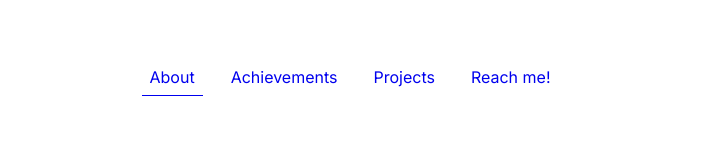
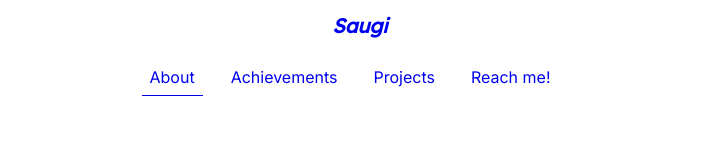
Before and after one commit to zuramai/saugi.me, a Nuxt app: page / in a window 1280 px wide. Shown: the top 146 px of the page, without its empty margins (280-997 px from the left). Built offline with nearby package versions, Linux system fonts and the light colour scheme.

Commit message:
fix(style): `@apply` not working

```diff
--- a/assets/css/style.css
+++ b/assets/css/style.css
@@ -7,13 +7,13 @@ h1,h2,h3,h4 {
   font-family: "Lexend", -apple-system, BlinkMacSystemFont, 'Segoe UI', Roboto, Oxygen, Ubuntu, Cantarell, 'Open Sans', 'Helvetica Neue', sans-serif;
 }
 a {
-  @apply text-subheading dark:text-gray-400 transition duration-200 ease-out;
+  --at-apply: dark:text-gray-400 text-subheading transition duration-200 ease-out;
 }
 a:hover {
-  @apply text-gray-100;
+  --at-apply: text-gray-100;
 }
 a.router-link-exact-active {
-  @apply text-subheading;
+  --at-apply: text-subheading;
 }
 button {
   cursor: pointer;
--- a/components/Navbar.vue
+++ b/components/Navbar.vue
@@ -21,7 +21,7 @@ const toggleDark = useToggle(isDark)
     <div class="navbar__brand | italic text-center flex justify-center py-3">
       <div class='w-1/3'></div>
       <h3 class="w-1/3 text-xl my-0">
-        <router-link to="/" class="decoration-none | text-white!">Saugi</router-link>
+        <router-link to="/" class="decoration-none | dark:text-white!">Saugi</router-link>
       </h3>
       <div class='w-1/3'>
         <button class="p-2 bg-transparent border-none md:hidden inline-block" type="button" name="toggle-menu" aria-label="Toggle Menu" @click="isNavbarOpen=!isNavbarOpen">
--- a/nuxt.config.ts
+++ b/nuxt.config.ts
@@ -12,7 +12,6 @@ export default defineNuxtConfig({
   buildModules: [
     '@nuxtjs/google-fonts'
   ],
-
   css: [
     'normalize.css',
     'assets/css/style.css',
--- /dev/null
+++ b/postcss.config.ts
@@ -0,0 +1,7 @@
+module.exports = {
+  plugins: {
+    'tailwindcss/nesting': {},
+    tailwindcss: {},
+    autoprefixer: {},
+  },
+}
--- a/style.css
+++ /dev/null
@@ -1,19 +0,0 @@
-body {
-  font-family: "Lexend", -apple-system, BlinkMacSystemFont, 'Segoe UI', Roboto, Oxygen, Ubuntu, Cantarell, 'Open Sans', 'Helvetica Neue', sans-serif;
-  @apply text-body;
-}
-h1,h2,h3,h4 {
-  @apply text-heading;
-}
-a {
-  @apply text-body decoration-none transition duration-200;
-}
-a:hover {
-  @apply text-subheading;
-}
-a.router-link-exact-active {
-  @apply text-subheading;
-}
-button {
-  cursor: pointer;
-}
```
